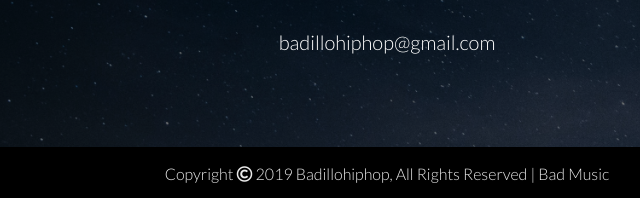
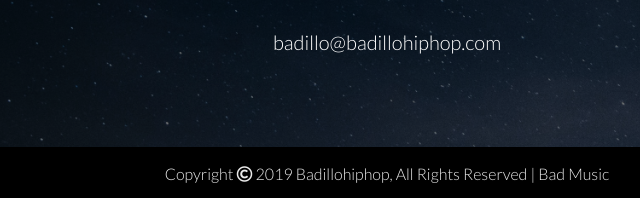
Before and after one commit to jsev007/badillo-hip-hop, a plain HTML site: page index.html in a window 1280 px wide. Shown: the part 4303-4501 px from the top of the page, 253-893 px from the left. Drawn offline with nearby package versions, Linux system fonts and the light colour scheme; a script that the page names is missing.

Commit message:
updated email

```diff
--- a/index.html
+++ b/index.html
@@ -270,8 +270,8 @@
             <div class="follow-links">
                 <div class="text-center">
                     <p>
-                        <a href="mailto:badillohiphop@gmail.com?Subject=Hello%20from%20website"
-                            target="_top">badillohiphop@gmail.com</a>
+                        <a href="mailto:badillo@badillohiphop.com?Subject=Hello%20from%20website"
+                            target="_top">badillo@badillohiphop.com</a>
                     </p>
                 </div>
             </div>
```
